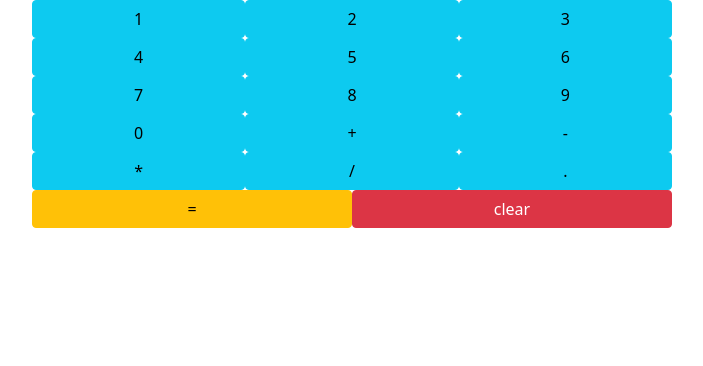
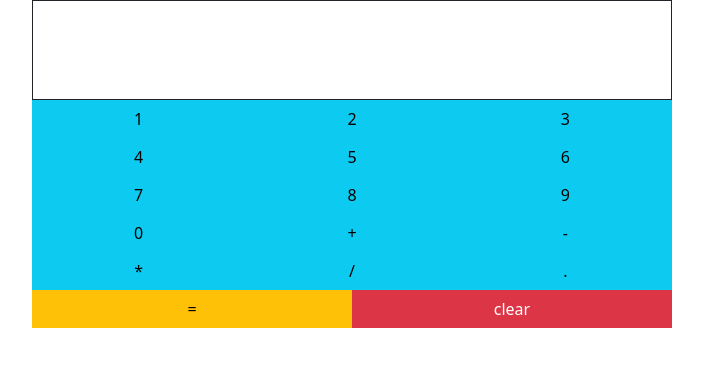
Before and after one commit to Mugammad/vueCal, a plain HTML site: page index.html in a window 1280 px wide. Shown: the whole page, without its empty margins (288-991 px from the left). Drawn offline with nearby package versions, Linux system fonts and the light colour scheme.

Commit message:
added height to sum div

```diff
--- a/index.html
+++ b/index.html
@@ -6,6 +6,7 @@
     <meta name="viewport" content="width=device-width, initial-scale=1.0">
     <title>Document</title>
     <link href="https://cdn.jsdelivr.net/npm/bootstrap@5.1.3/dist/css/bootstrap.min.css" rel="stylesheet" integrity="sha384-1BmE4kWBq78iYhFldvKuhfTAU6auU8tT94WrHftjDbrCEXSU1oBoqyl2QvZ6jIW3" crossorigin="anonymous">
+    <link rel="stylesheet" href="./main.css">
 
     <script src="https://unpkg.com/vue@next"></script>
 
@@ -14,7 +15,7 @@
 <body>
     <div id="app" class="text-center d-flex justify-content-center">
         <div class="col-md-6">
-            <div class="col-12">{{sum}}</div>
+            <div class="col-12 sum">{{sum}}</div>
             <button class="col-4 btn btn-info" v-for="operator of operators" @click="addOperator(operator)">{{operator}}</button>
             <button class="col-6 btn btn-warning" @click="evalSum">=</button>
             <button class="col-6 btn btn-danger" @click="clearSum">clear</button>
--- /dev/null
+++ b/main.css
@@ -0,0 +1,11 @@
+.btn{
+    border-radius: 0;
+}
+
+.sum{
+    height: 100px;
+    display: flex;
+    align-items: center;
+    justify-content: center;
+    border: 1px solid;
+}
```
